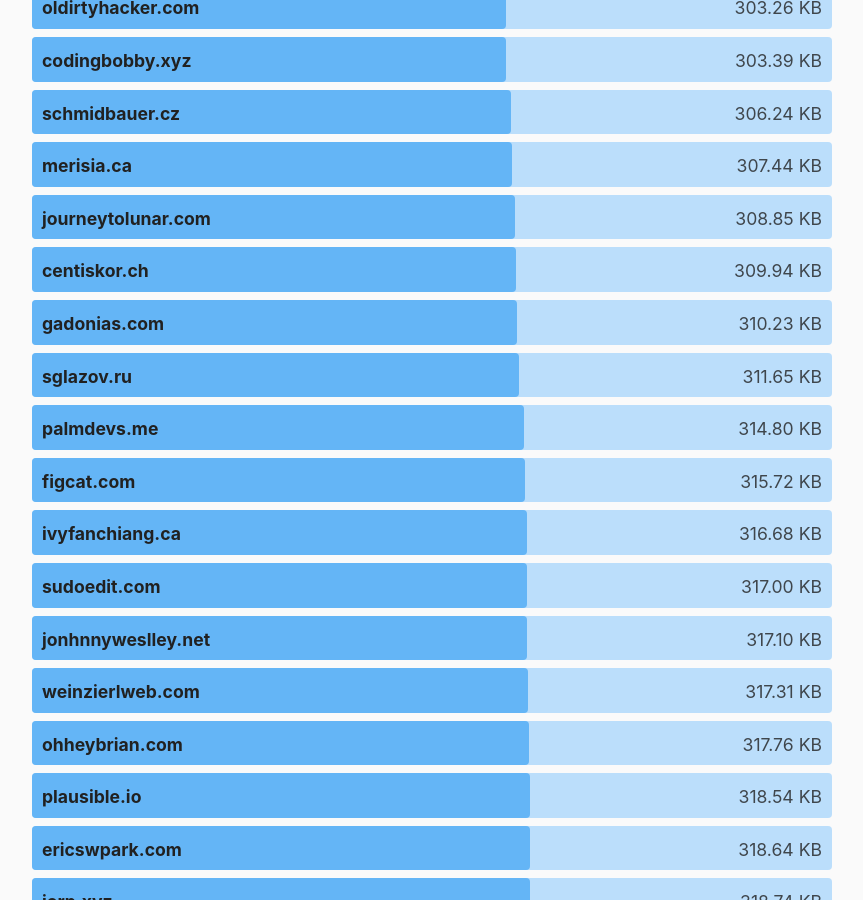
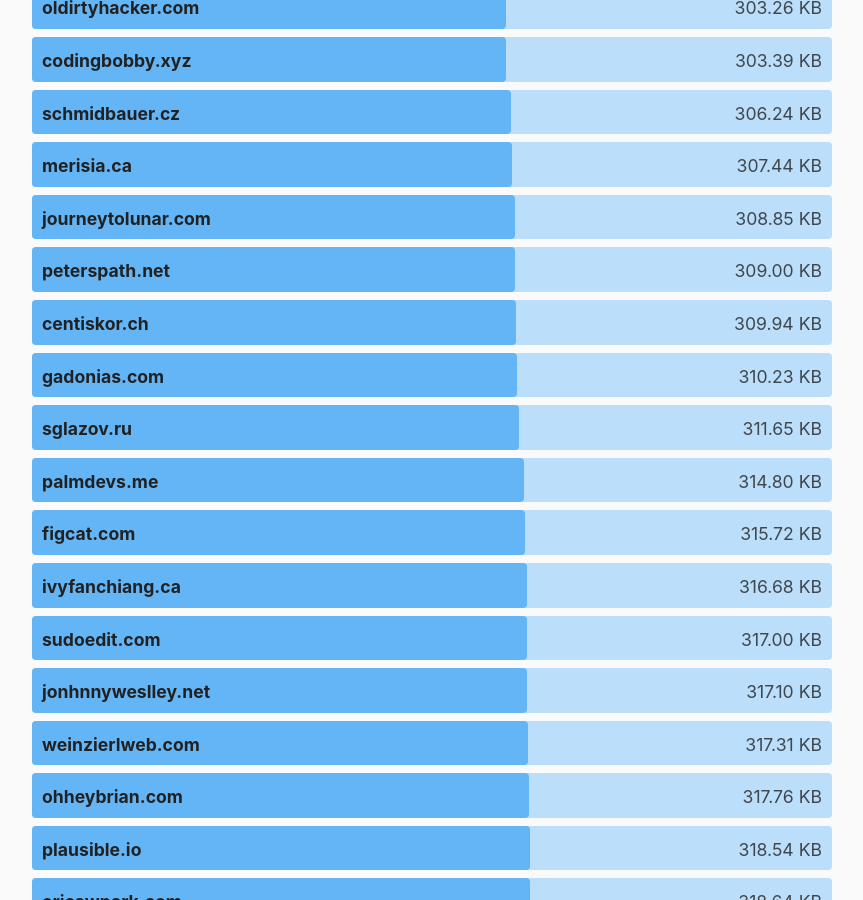
Before and after one commit to kevquirk/512kb.club, a Jekyll site: the page built from index.md, in a window 1280 px wide and 900 px high, scrolled down 40413 px. Shown: the whole window, without its empty margins (208-1071 px from the left). Built offline with Jekyll 4.4.1, drawn with Linux system fonts in a browser that asks for light colours.

Commit message:
Update sites.yml

```diff
--- a/_data/sites.yml
+++ b/_data/sites.yml
@@ -2933,6 +2933,11 @@
   size: 61.84
   last_checked: 2025-05-18
 
+- domain: peterspath.net
+  url: https://peterspath.net/
+  size: 309
+  last_checked: 2025-08-07
+
 - domain: pez.solutions
   url: https://pez.solutions
   size: 13.16
```
